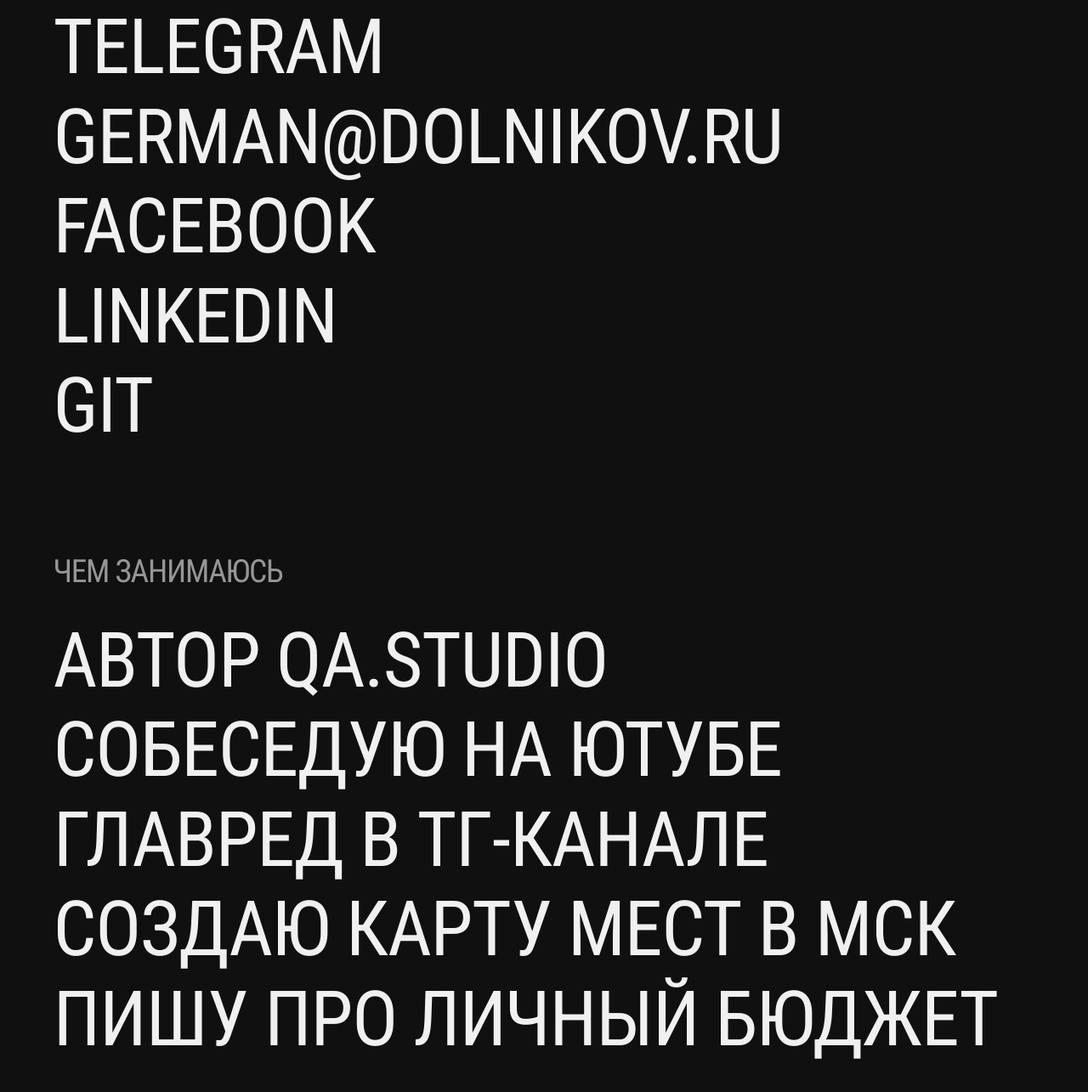
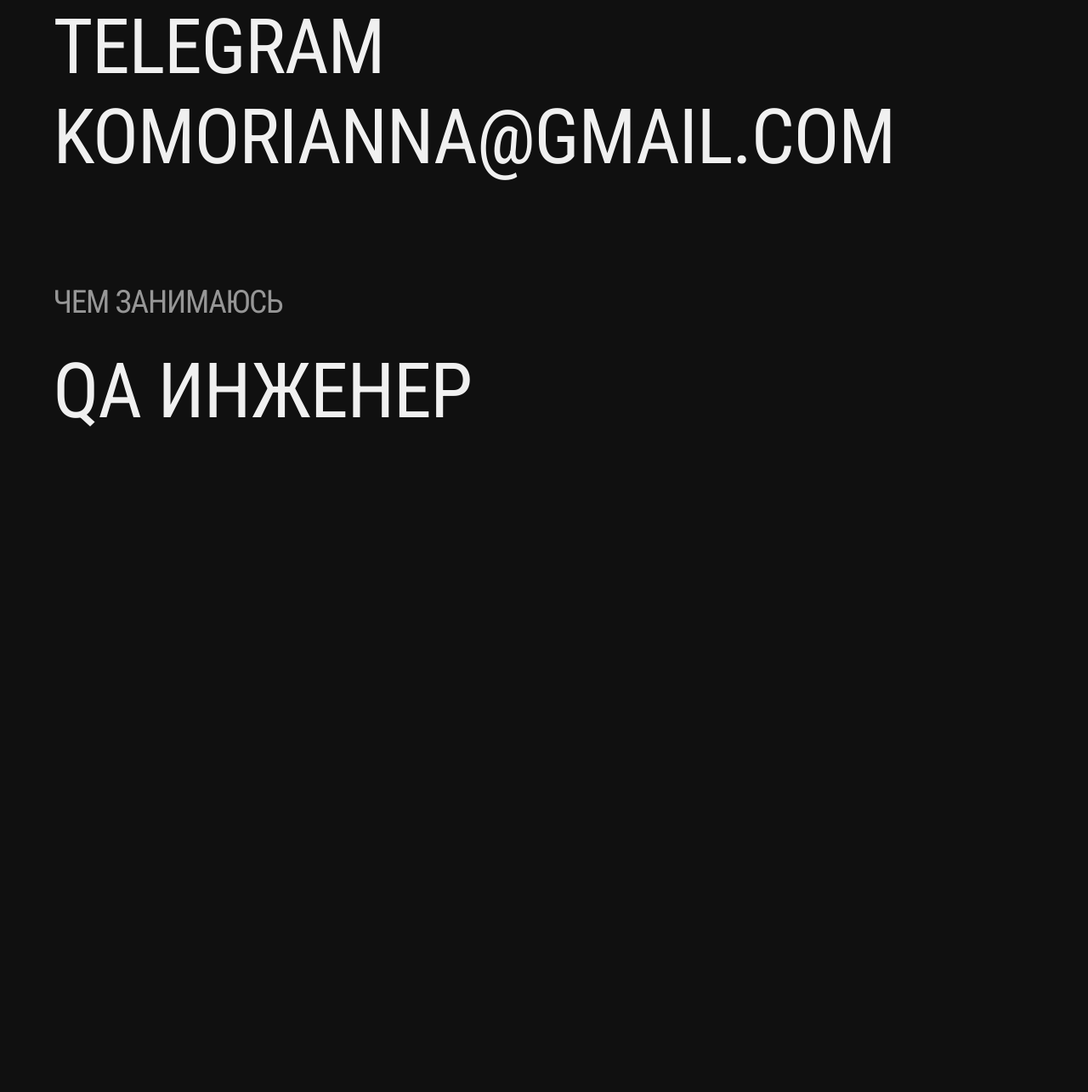
Before and after one commit to LilAnninnt/Lilanninnt.github.io, a plain HTML site: page index.html in a window 1280 px wide. Shown: the part 373-1658 px from the top of the page at 85% size. After the commit the page ends 1007 px from the top, so only its background shows below. Drawn offline with Linux system fonts and the light colour scheme.

Commit message:
Modify index.html for new user details
Updated personal information and links in index.html.

```diff
--- a/index.html
+++ b/index.html
@@ -21,33 +21,22 @@
        <!--
     Тайтл отобржается как название закладки в барузере
     -->
-    <title>Герман</title>
+    <title>Анна</title>
     <link rel="icon" href="./favicon.ico" type="image/x-icon" sizes="any" />
     <link rel="stylesheet" href="./normalize.css" />
     <link rel="stylesheet" href="./style.css" />
   </head>
   <body>
-    <div class="name">ГЕРМАН ДОЛЬНИКОВ</div>
+    <div class="name">ТЮРИНА АННА</div>
 
     <div class="block">
       <div class="block-title">на связи</div>
       <div class="block-entries">
         <div class="entry">
-          <a href="http://t.me/german_dolnikov" target="_blank"> telegram</a>
+          <a href="http://t.me/anipig" target="_blank" rel="noopener noreferrer"> telegram</a>
         </div>
         <div class="entry">
-          <a href="mailto:german@dolnikov.ru">german@dolnikov.ru</a>
-        </div>
-        <div class="entry">
-          <a href="https://www.facebook.com/german.dolnikov" target="_blank">facebook</a>
-        </div>
-        <div class="entry">
-          <a href="https://www.linkedin.com/in/germandolnikov/" target="_blank">
-            linkedin
-          </a>
-        </div>
-        <div class="entry">
-          <a href="https://github.com/German-D" target="_blank">git</a>
+          <a href="mailto:komorianna@gmail.com">komorianna@gmail.com</a>
         </div>
       </div>
     </div>
@@ -55,31 +44,7 @@
     <div class="block">
       <div class="block-title">чем занимаюсь</div>
       <div class="entry">
-        <a href="https://www.qa.studio/" target="_blank"> автор qa.studio </a>
-      </div>
-      <div class="entry">
-        <a
-          href="https://www.youtube.com/watch?v=bSQgFhosf9A&list=PLa0ZR_tU78W91TKTe9PLfFFrNQYBfVVxd"
-          target="_blank"
-        >
-          собеседую на ютубе
-        </a>
-      </div>
-      <div class="entry">
-        <a href="https://t.me/qa_studio" target="_blank">главред в тг-канале</a>
-      </div>
-      <div class="entry">
-        <a
-          href="https://www.google.com/maps/d/edit?mid=1lVTPZVywL-fuG8musq09CWQWxcMS2FE0&ll=55.74698933198479%2C37.62036627521297&z=14"
-          target="_blank"
-        >
-          создаю карту мест в мск
-        </a>
-      </div>
-      <div class="entry">
-        <a href="https://dolnikov.ru/blog/all/lichny-byudzhet/" target="_blank">
-          пишу про личный бюджет
-        </a>
+        <a target="_blank"> QA инженер </a>
       </div>
     </div>
   </body>
```
